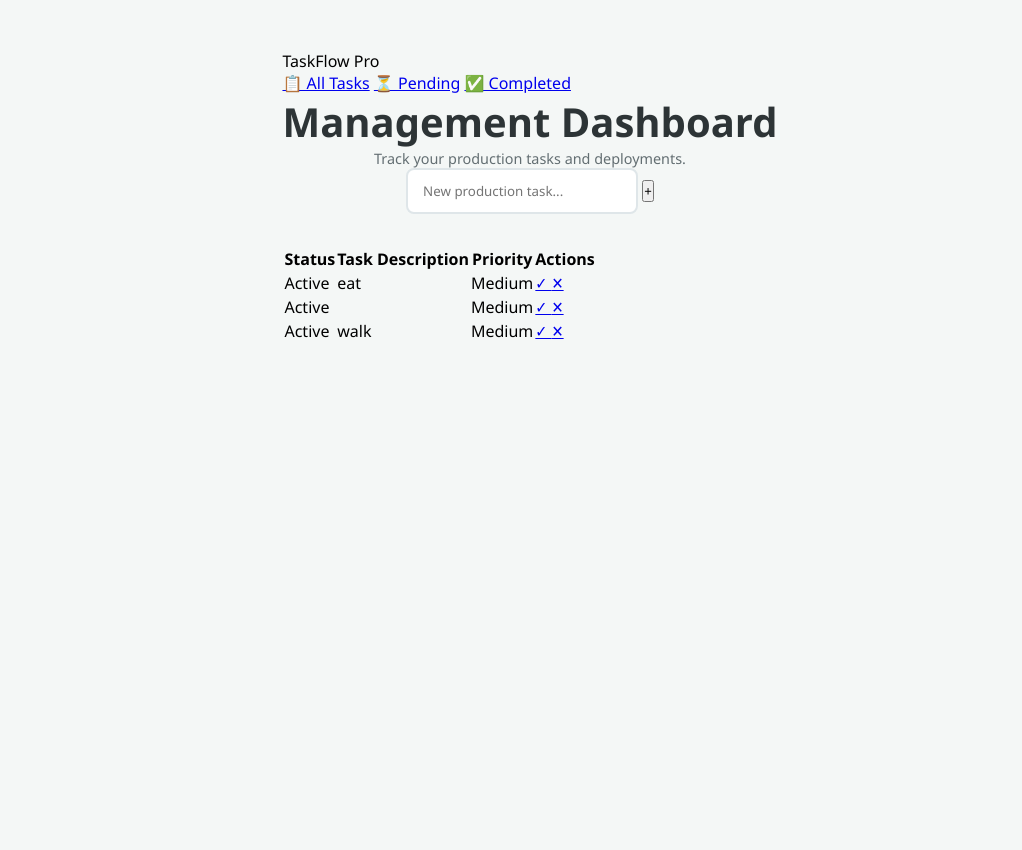
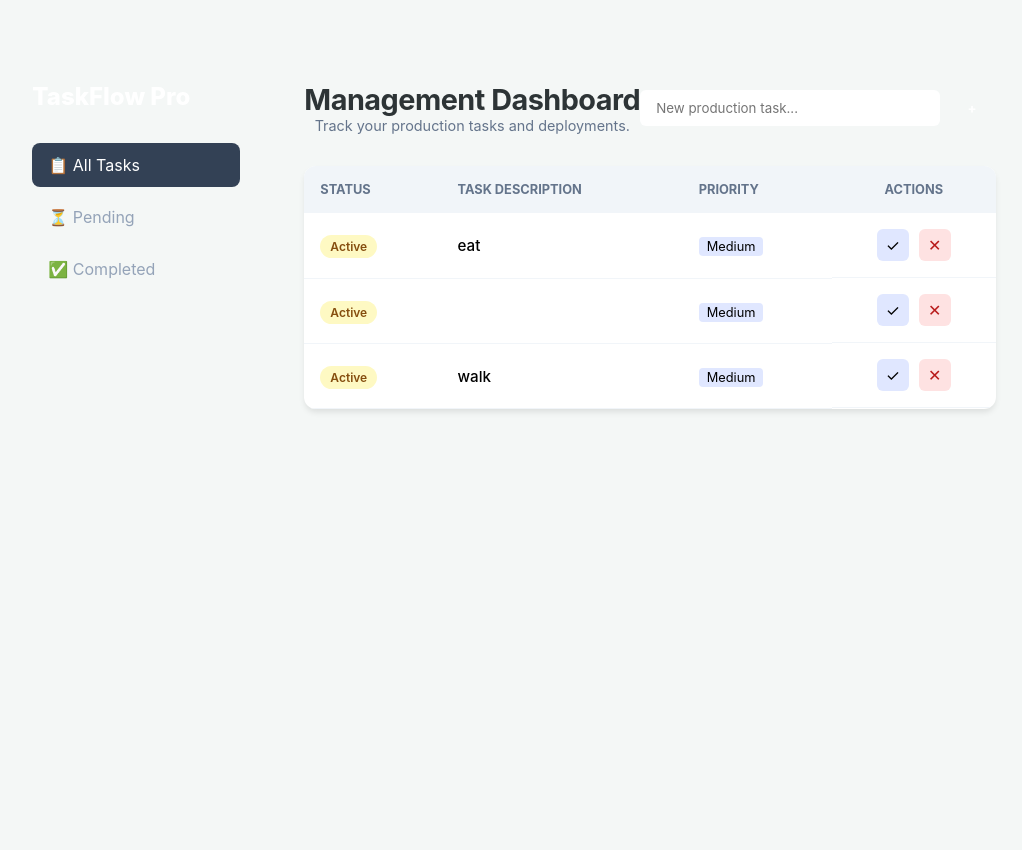
Before and after one commit to Jalil-hamdard/django-todo-jenkins, a Django app: page / in a window 1280 px wide. Shown: the whole page, without its empty margins (110-1132 px from the left). Before the commit the page ends 339 px from the top, so only its background shows below. Run offline with Django 5.2, Linux system fonts and the light colour scheme; data comes from the database, SQL or seed files in the repository.

Commit message:
Update style.css

```diff
--- a/todo/static/todo/style.css
+++ b/todo/static/todo/style.css
@@ -6,7 +6,137 @@
     font-family: 'Segoe UI', Tahoma, Geneva, Verdana, sans-serif;
 }
 
-body {
+body {:root {
+    --primary: #4f46e5;
+    --bg-main: #f8fafc;
+    --sidebar-bg: #1e293b;
+    --text-dark: #0f172a;
+    --border: #e2e8f0;
+    --success: #22c55e;
+    --warning: #f59e0b;
+}
+
+* { margin: 0; padding: 0; box-sizing: border-box; font-family: 'Inter', system-ui, sans-serif; }
+
+body { background-color: var(--bg-main); color: var(--text-dark); }
+
+.dashboard-container { display: flex; min-height: 100vh; }
+
+/* Sidebar Navigation */
+.sidebar {
+    width: 240px;
+    background: var(--sidebar-bg);
+    color: white;
+    padding: 2rem 1rem;
+    position: sticky;
+    top: 0;
+    height: 100vh;
+}
+
+.logo { font-size: 1.5rem; font-weight: 800; margin-bottom: 2rem; color: #fff; }
+.logo span { color: var(--primary); }
+
+nav a {
+    display: block;
+    color: #94a3b8;
+    text-decoration: none;
+    padding: 0.75rem 1rem;
+    border-radius: 8px;
+    margin-bottom: 0.5rem;
+    transition: 0.3s;
+}
+
+nav a.active, nav a:hover { background: #334155; color: #fff; }
+
+/* Main Content Area */
+.content { flex: 1; padding: 2rem 3rem; }
+
+.main-header {
+    display: flex;
+    justify-content: space-between;
+    align-items: center;
+    margin-bottom: 2rem;
+}
+
+.header-info h1 { font-size: 1.8rem; letter-spacing: -0.5px; }
+.header-info p { color: #64748b; }
+
+/* Quick Add Form */
+.quick-add { display: flex; gap: 0.5rem; }
+.quick-add input {
+    padding: 0.6rem 1rem;
+    border: 1px solid var(--border);
+    border-radius: 6px;
+    width: 300px;
+}
+.quick-add button {
+    background: var(--primary);
+    color: white;
+    border: none;
+    padding: 0 1.2rem;
+    border-radius: 6px;
+    cursor: pointer;
+    font-weight: bold;
+}
+
+/* Data Table Styling */
+.table-section {
+    background: white;
+    border-radius: 12px;
+    border: 1px solid var(--border);
+    overflow: hidden;
+    box-shadow: 0 4px 6px -1px rgba(0,0,0,0.1);
+}
+
+.task-table { width: 100%; border-collapse: collapse; text-align: left; }
+
+.task-table th {
+    background: #f1f5f9;
+    padding: 1rem;
+    font-size: 0.8rem;
+    text-transform: uppercase;
+    color: #64748b;
+}
+
+.task-table td { padding: 1rem; border-bottom: 1px solid #f1f5f9; vertical-align: middle; }
+
+.task-title { font-weight: 500; font-size: 0.95rem; }
+
+/* Row States */
+.row-completed .task-title { text-decoration: line-through; color: #94a3b8; }
+.row-completed { background-color: #fcfcfc; }
+
+/* Badges */
+.badge {
+    padding: 4px 10px;
+    border-radius: 20px;
+    font-size: 0.75rem;
+    font-weight: 600;
+}
+.success { background: #dcfce7; color: #166534; }
+.warning { background: #fef9c3; color: #854d0e; }
+.p-low { color: var(--primary); background: #e0e7ff; padding: 2px 8px; border-radius: 4px; font-size: 0.8rem; }
+
+/* Actions */
+.text-center { text-align: center; }
+.actions-cell { display: flex; justify-content: center; gap: 10px; }
+
+.action-btn {
+    text-decoration: none;
+    width: 32px;
+    height: 32px;
+    display: flex;
+    align-items: center;
+    justify-content: center;
+    border-radius: 6px;
+    transition: 0.2s;
+}
+
+.check { background: #e0e7ff; color: var(--primary); }
+.delete { background: #fee2e2; color: #b91c1c; }
+.action-btn:hover { opacity: 0.8; transform: translateY(-1px); }
+
+.empty-row { text-align: center; color: #94a3b8; padding: 3rem !important; }
     background-color: #f4f7f6;
     display: flex;
     justify-content: center;
```
